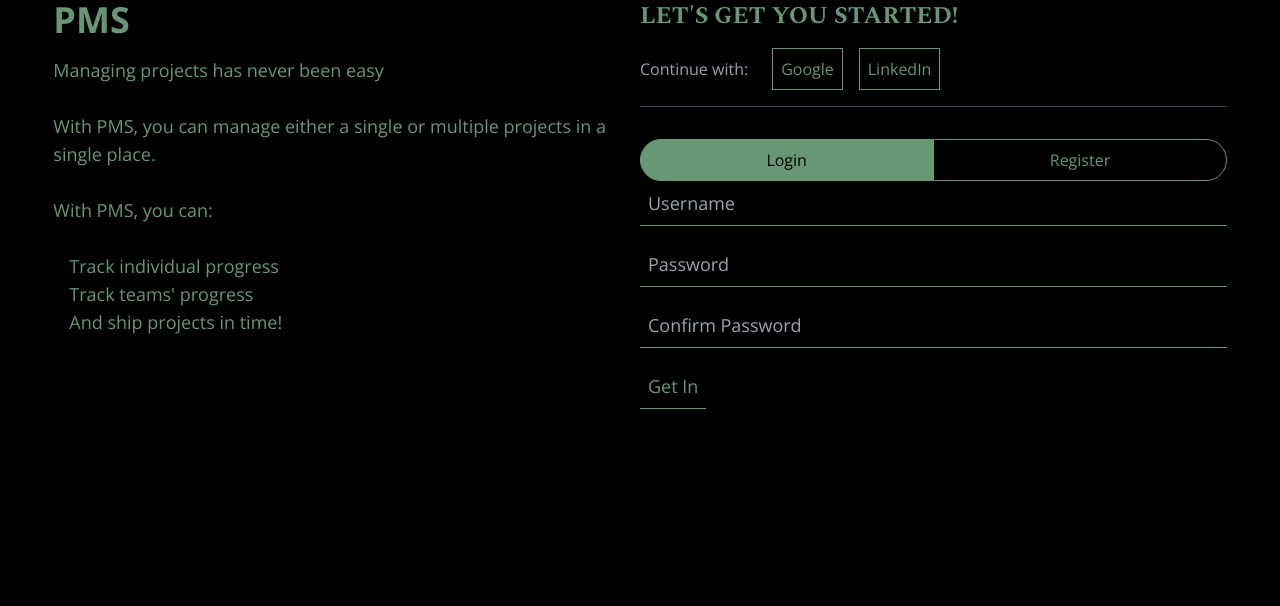
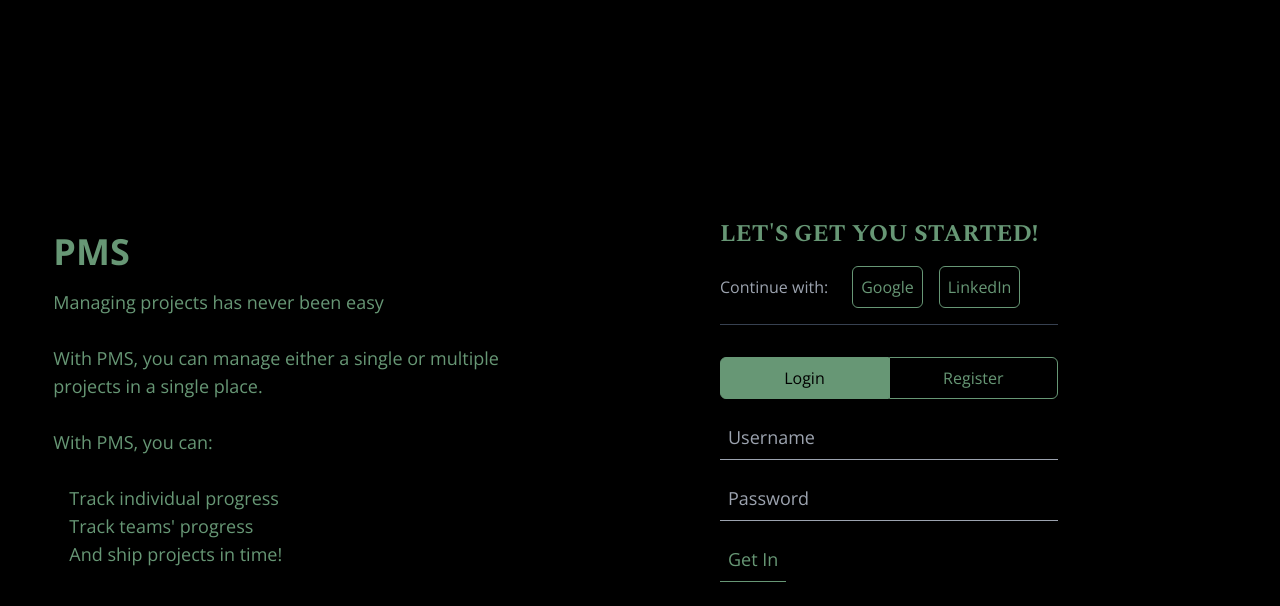
Before and after one commit to alain-kubwayo/pms, a React (Create React App) app: page / in a window 1280 px wide. Shown: the top 606 px of the page. Built offline with nearby package versions, Linux system fonts and the light colour scheme; the HTML template or start-up script is replaced by a standard one.

Commit message:
feat: improve welcome page design and refactor code

```diff
--- /dev/null
+++ b/src/components/auth/LoginForm.jsx
@@ -0,0 +1,23 @@
+import DefaultButton from "../common/DefaultButton";
+import InputField from "../common/InputField";
+
+const LoginForm = () => {
+    return (
+        <form className="mt-4 text-lg">
+            <InputField
+                type="text"
+                placeholder="Username"
+            />
+            <InputField
+                type="password"
+                placeholder="Password"
+            />
+            <DefaultButton
+                description="Get In"
+                customClasses="border-b !border-tertiary hover:bg-tertiary hover:text-black hover:rounded-md"
+            />
+        </form>
+    );
+}
+
+export default LoginForm;
--- /dev/null
+++ b/src/components/auth/RegisterForm.jsx
@@ -0,0 +1,27 @@
+import DefaultButton from "../common/DefaultButton";
+import InputField from "../common/InputField";
+
+const RegisterForm = () => {
+    return (
+        <form className="mt-4 text-lg">
+            <InputField
+                type="text"
+                placeholder="Username"
+            />
+            <InputField
+                type="password"
+                placeholder="Password"
+            />
+            <InputField
+                type="password"
+                placeholder="Confirm Password"
+            />
+            <DefaultButton
+                description="Get In"
+                customClasses="border-b !border-tertiary hover:bg-tertiary hover:text-black hover:rounded-md"
+            />
+        </form>
+    );
+}
+
+export default RegisterForm;
--- /dev/null
+++ b/src/components/common/DefaultButton.jsx
@@ -0,0 +1,9 @@
+const DefaultButton = ({ description, customClasses }) => {
+    return (
+        <button
+        className={`px-2 py-2 text-tertiary ${customClasses}`}
+        >{description}</button>
+     );
+}
+
+export default DefaultButton;
--- /dev/null
+++ b/src/components/common/Heading.jsx
@@ -0,0 +1,7 @@
+const Heading = ({ description, customClasses }) => {
+    return (
+        <p className={`${customClasses}`}>{description}</p>
+    );
+}
+
+export default Heading;
--- /dev/null
+++ b/src/components/common/InputField.jsx
@@ -0,0 +1,11 @@
+const InputField = ({ type, placeholder }) => {
+    return (
+        <input
+            type={type}
+            placeholder={placeholder}
+            className="w-full px-2 py-2 mb-4 text-white duration-300 bg-transparent border-b border-gray-400 outline-none focus:border-tertiary placeholder:focus:text-tertiary"
+        />
+    );
+}
+
+export default InputField;
--- a/src/index.css
+++ b/src/index.css
@@ -7,3 +7,7 @@
 body{
   @apply bg-black font-primary;
 }
+
+.active{
+  @apply text-black bg-tertiary;
+}
--- a/src/pages/WelcomePage.jsx
+++ b/src/pages/WelcomePage.jsx
@@ -1,6 +1,11 @@
+import LoginForm from "../components/auth/LoginForm";
+import RegisterForm from "../components/auth/RegisterForm";
+import DefaultButton from "../components/common/DefaultButton";
+import Heading from "../components/common/Heading";
+
 const WelcomePage = () => {
     return (
-        <div className="grid grid-cols-1 sm:grid-cols-2">
+        <div className="grid items-center justify-center grid-cols-1 sm:grid-cols-2 gap-x-40 grid-rows-[100vh]">
             <div>
                 <h1 className="mb-4 text-4xl font-extrabold text-tertiary">PMS</h1>
                 <div className="text-lg text-tertiary space-y-7">
@@ -14,37 +19,36 @@ const WelcomePage = () => {
                     </ul>
                 </div>
             </div>
-            <div>
-                <h2 className="mb-4 text-2xl font-bold uppercase text-tertiary font-secondary">Let's get you started!</h2>
+            <div className="w-2/3">
+                <Heading
+                    description="Let's get you started!"
+                    customClasses="mb-4 text-2xl font-bold uppercase text-tertiary font-secondary"
+                />
                 <div className="flex items-center pb-4 border-b border-gray-700 gap-x-6">
                     <span className="text-gray-400">Continue with: </span>
                     <div className="space-x-4">
-                        <button className="px-2 py-2 duration-500 border border-tertiary text-tertiary hover:rounded-3xl">Google</button>
-                        <button className="px-2 py-2 duration-500 border border-tertiary text-tertiary hover:rounded-3xl">LinkedIn</button>
+                        <DefaultButton
+                            description="Google"
+                            customClasses="hover:text-black hover:bg-tertiary duration-500 rounded-md border border-tertiary"
+                        />
+                        <DefaultButton
+                            description="LinkedIn"
+                            customClasses="hover:text-black hover:bg-tertiary duration-500 rounded-md border border-tertiary"
+                        />
                     </div>
                 </div>
                 <div className="mt-8">
-                    <button className="w-1/2 px-2 py-2 text-black duration-500 border border-tertiary rounded-l-3xl bg-tertiary">Login</button>
-                    <button className="w-1/2 px-2 py-2 duration-500 border border-tertiary text-tertiary rounded-r-3xl">Register</button>
+                    <DefaultButton
+                        description="Login"
+                        customClasses="w-1/2 rounded-l-md active border border-tertiary"
+                    />
+                    <DefaultButton
+                        description="Register"
+                        customClasses="w-1/2 rounded-r-md border border-tertiary"
+                    />
                 </div>
-                <form className="text-lg">
-                <input
-                    type="text"
-                    placeholder="Username"
-                    className="w-full px-2 py-2 mb-4 text-white bg-transparent border-b outline-none border-tertiary"
-                />
-                <input
-                    type="password"
-                    placeholder="Password"
-                    className="w-full px-2 py-2 mb-4 text-white bg-transparent border-b outline-none border-tertiary"
-                />
-                <input
-                    type="password"
-                    placeholder="Confirm Password"
-                    className="w-full px-2 py-2 mb-4 text-white bg-transparent border-b outline-none border-tertiary"
-                />
-                <button className="px-2 py-2 border-b border-tertiary text-tertiary">Get In</button>
-            </form>
+                <LoginForm />
+                {/* <RegisterForm /> */}
             </div>
 
         </div>
```
